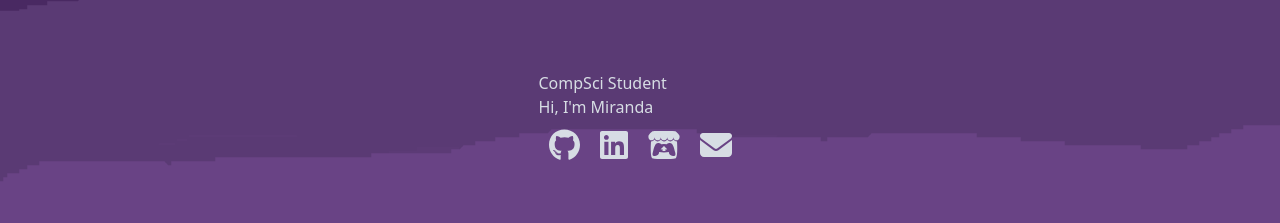
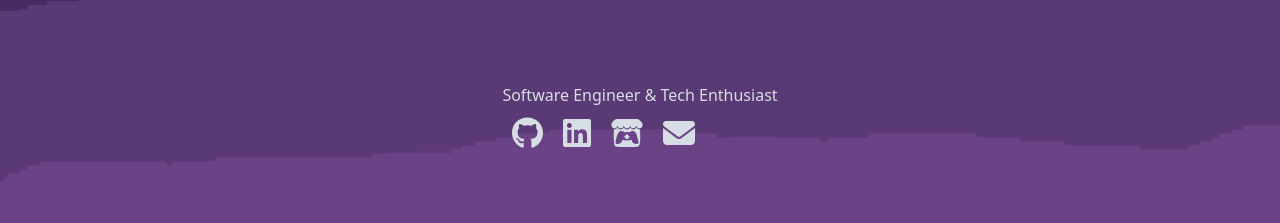
Before and after one commit to Miramoop/miramoop-github-io-react, a React (Create React App) app: page / in a window 1280 px wide. Shown: the part 344-567 px from the top of the page. Built offline with nearby package versions, Linux system fonts and the light colour scheme.

Commit message:
Remove Small Text on Hero

```diff
--- a/package.json
+++ b/package.json
@@ -10,6 +10,7 @@
     "@testing-library/jest-dom": "^5.17.0",
     "@testing-library/react": "^13.4.0",
     "@testing-library/user-event": "^13.5.0",
+    "create-react-app": "^5.1.0",
     "latest": "^0.2.0",
     "node": "^20.16.0",
     "react": "^18.3.1",
--- a/src/components/Hero.js
+++ b/src/components/Hero.js
@@ -21,9 +21,10 @@ function Hero() {
       >
         <div className="hero-overlay bg-opacity-60"></div>
         <div className="hero-content text-neutral-content text-center">
-          <div className="max-w-md">
-            <h1 className="mb-5 text-5xl font-bold">CompSci Student</h1>
-            <p className="mb-5"> Hi, I'm Miranda</p>
+          <div className="max-w-lg">
+            <h1 className="mb-5 text-5xl font-bold">
+              Software Engineer & Tech Enthusiast
+            </h1>
             <nav>
               <div className="grid grid-flow-col gap-4 social-links">
                 <a
```
Also changed, not shown: 1 other file (tests, documents, lock files or other folders).
